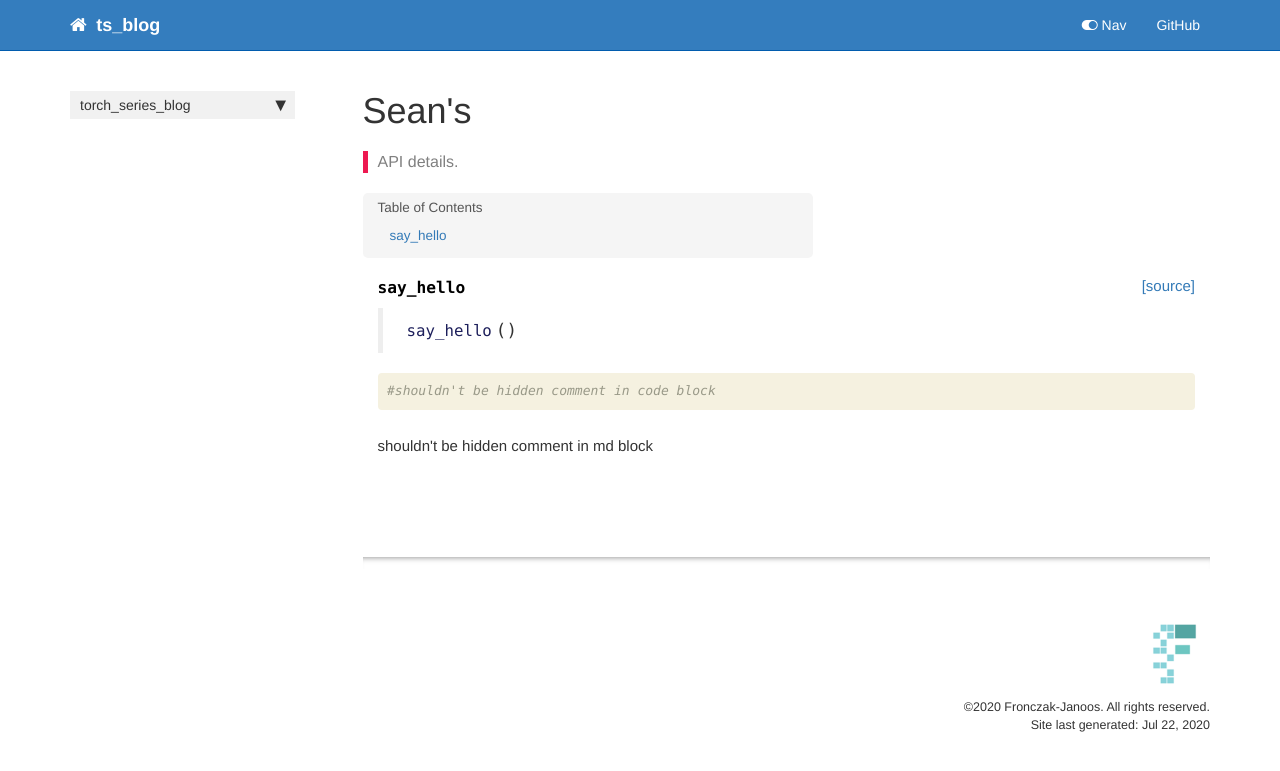
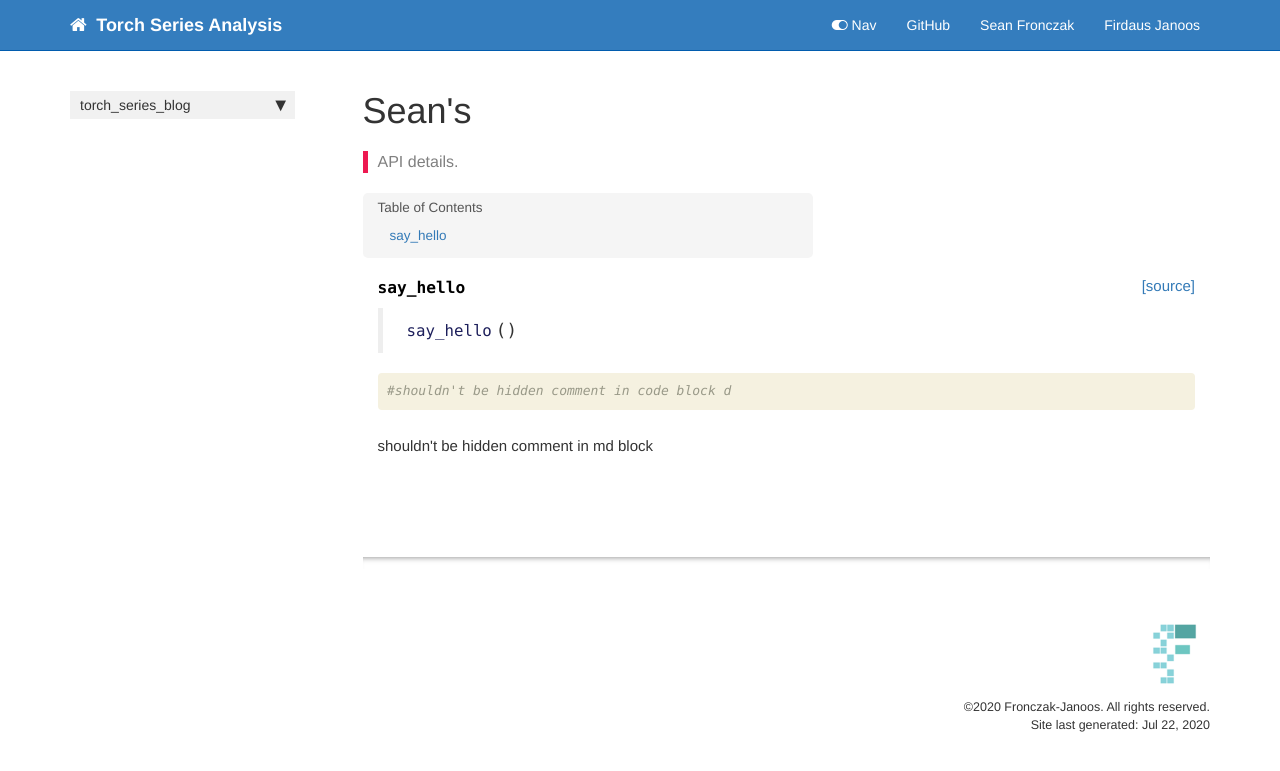
Before and after one commit to seanczak/torch_series_blog, a Jekyll site: the page built from docs/hello.html, in a window 1280 px wide. Shown: the top 771 px of the page. Built offline with Jekyll 4.4.1, drawn with Linux system fonts in a browser that asks for light colours; nearby versions of some CDN libraries; a script that is not in the unit is left out; comment, search, counter and statistics services are not loaded.

Commit message:
removing ts_blog

```diff
--- a/docs/_config.yml
+++ b/docs/_config.yml
@@ -1,7 +1,7 @@
-repository: seanczak/ts_blog
+repository: seanczak/torch_series_blog
 output: web
-topnav_title: ts_blog
-site_title: ts_blog
+topnav_title: Torch Series Analysis
+site_title: Torch Series Analysis
 company_name: Fronczak-Janoos
 description: Time Series Analysis in PyTorch
 # Set to false to disable KaTeX math
--- a/docs/hello.html
+++ b/docs/hello.html
@@ -45,7 +45,7 @@
 
 
 <div class="output_markdown rendered_html output_subarea ">
-<h4 id="say_hello" class="doc_header"><code>say_hello</code><a href="https://github.com/seanczak/ts_blog/tree/master/ts_blog/hello.py#L6" class="source_link" style="float:right">[source]</a></h4><blockquote><p><code>say_hello</code>()</p>
+<h4 id="say_hello" class="doc_header"><code>say_hello</code><a href="https://github.com/seanczak/torch_series_blog/tree/master/torch_series_blog/hello.py#L6" class="source_link" style="float:right">[source]</a></h4><blockquote><p><code>say_hello</code>()</p>
 </blockquote>
 
 </div>
@@ -65,7 +65,7 @@
 
 <div class="inner_cell">
     <div class="input_area">
-<div class=" highlight hl-ipython3"><pre><span></span><span class="c1">#shouldn&#39;t be hidden comment in code block</span>
+<div class=" highlight hl-ipython3"><pre><span></span><span class="c1">#shouldn&#39;t be hidden comment in code block d</span>
 </pre></div>
 
     </div>
--- a/ts_blog/__init__.py
+++ /dev/null
@@ -1 +0,0 @@
-__version__ = "0.0.1"
```
Also changed, not shown: docs/_data/topnav.yml (+6 -1 lines), ts_blog/_nbdev.py (deleted, +0 -13 lines), ts_blog/hello.py (deleted, +0 -7 lines), 3 other files.
